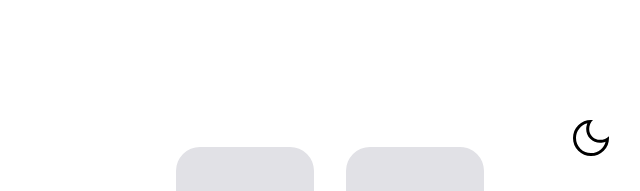
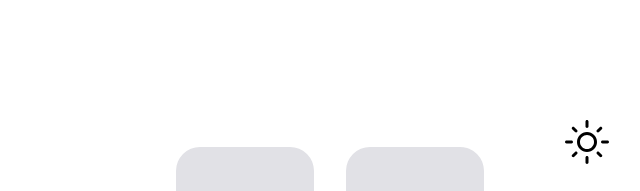
Before and after one commit to AlexJjunio/focus-timer, a plain HTML site: page pomodoro-2.0-dark-mode/index.html in a window 1280 px wide. Both pictures are taken after a click on the button 1142 px from the left and 139 px from the top of the page. Shown: the top 191 px of the page, 551-1191 px from the left. Drawn offline with Linux system fonts and the light colour scheme.

Commit message:
finished

```diff
--- a/pomodoro-2.0-dark-mode/js/index.js
+++ b/pomodoro-2.0-dark-mode/js/index.js
@@ -13,6 +13,23 @@ let forestSoundsButton = document.querySelector('.forestSoundsButton')
 let rainSoundsButton = document.querySelector('.rainSoundsButton')
 let fireplaceSoundsButton = document.querySelector('.fireplaceSoundsButton')
 let coffeShopSoundsButton = document.querySelector('.coffeShopSoundsButton')
+let sunButton = document.querySelector('.sun')
+let moonButton = document.querySelector('.moon')
+
+
+//dark mode
+
+moonButton.addEventListener('click', function() {
+  moonButton.classList.add('hide')
+  sunButton.classList.remove('hide')
+})
+
+sunButton.addEventListener('click', function() {
+  moonButton.classList.remove('hide')
+  sunButton.classList.add('hide')
+})
+
+//--------------------
 
 //adding app sounds
 const rainSounds = new Audio("https://github.com/AlexJjunio/my-projects/raw/main/pomodoro-2.0/sounds/rain.wav?raw=true")
```
Also changed, not shown: pomodoro-2.0-dark-mode/style.css (line endings or trailing spaces).
